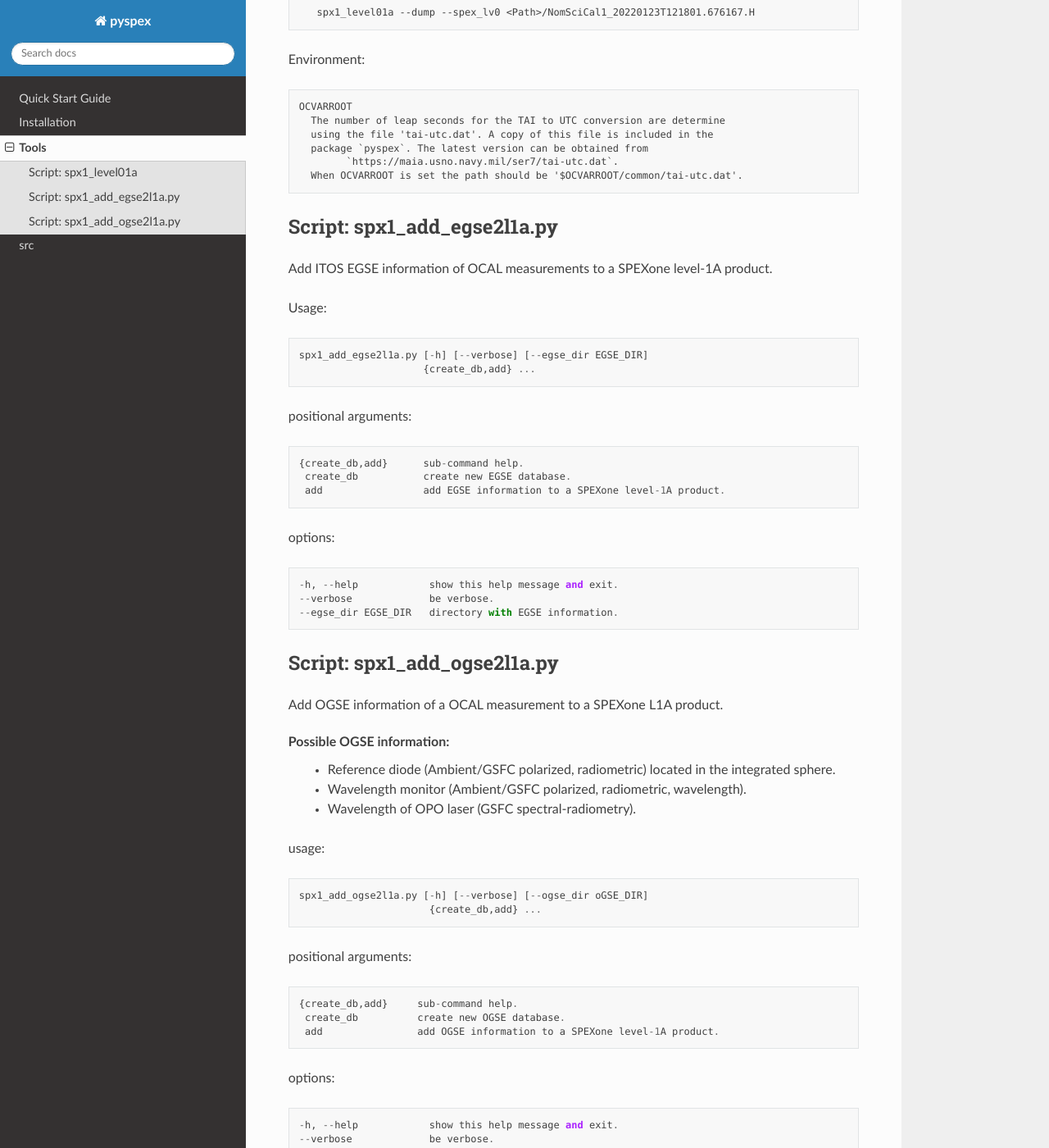
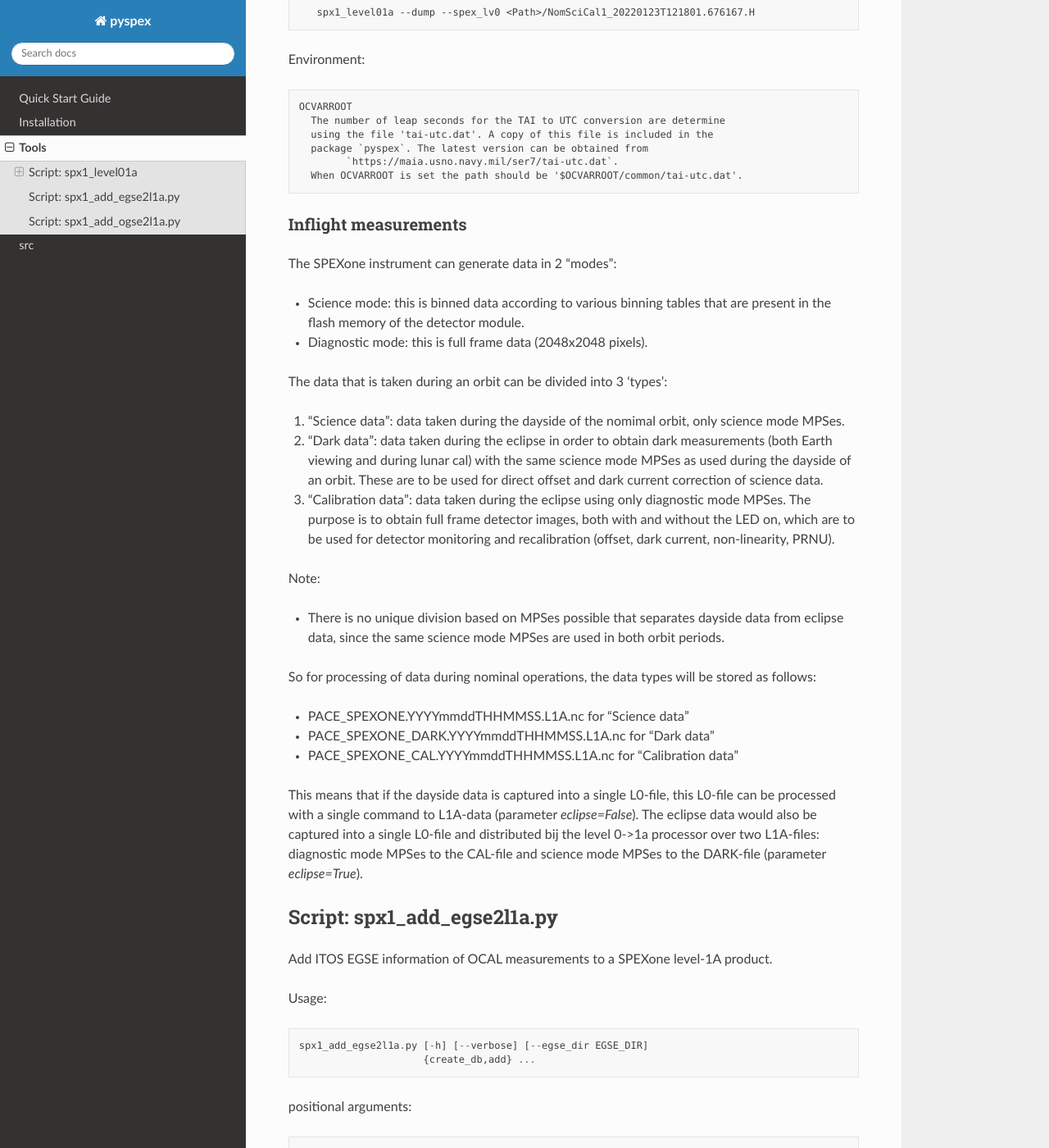
Before and after one commit to rmvanhees/pyspex, a Sphinx documentation site: the page built from docs/tools.rst, in a window 1280 px wide and 1400 px high, scrolled down 1950 px. Shown: the whole window at 82% size. Built offline with Sphinx 7.4.7 and the Read the Docs theme 2.0.0, drawn with Linux system fonts in a browser that asks for light colours.

Commit message:
Added description of inflight data processing

```diff
--- a/docs/tools.rst
+++ b/docs/tools.rst
@@ -104,6 +104,42 @@
          `https://maia.usno.navy.mil/ser7/tai-utc.dat`.
    When OCVARROOT is set the path should be '$OCVARROOT/common/tai-utc.dat'.
 
+Inflight measurements
+~~~~~~~~~~~~~~~~~~~~~
+The SPEXone instrument can generate data in 2 “modes”:
+
+* Science mode: this is binned data according to various binning tables that are present in the flash memory of the detector module.
+
+* Diagnostic mode: this is full frame data (2048x2048 pixels).
+
+The data that is taken during an orbit can be divided into 3 ‘types’:
+
+1. “Science data”: data taken during the dayside of the nomimal orbit, only science mode MPSes.
+
+2. “Dark data”: data taken during the eclipse in order to obtain dark measurements (both Earth viewing and during lunar cal) with the same science mode MPSes as used during the dayside of an orbit. These are to be used for direct offset and dark current correction of science data.
+
+3. “Calibration data”: data taken during the eclipse using only diagnostic mode MPSes. The purpose is to obtain full frame detector images, both with and without the LED on, which are to be used for detector monitoring and recalibration (offset, dark current, non-linearity, PRNU).
+
+Note:
+
+* There is no unique division based on MPSes possible that separates dayside data from eclipse data, since the same science mode MPSes are used in both orbit periods.
+
+So for processing of data during nominal operations, the data types will be stored as follows:
+
+* PACE_SPEXONE.YYYYmmddTHHMMSS.L1A.nc for “Science data”
+
+* PACE_SPEXONE_DARK.YYYYmmddTHHMMSS.L1A.nc for “Dark data”
+
+* PACE_SPEXONE_CAL.YYYYmmddTHHMMSS.L1A.nc for “Calibration data”
+
+This means that if the dayside data is captured into a single L0-file,
+this L0-file can be processed with a single command to L1A-data
+(parameter `eclipse=False`).
+The eclipse data would also be captured into a single L0-file and distributed
+bij the level 0->1a processor over two L1A-files: diagnostic mode MPSes to
+the CAL-file and science mode MPSes to the DARK-file
+(parameter `eclipse=True`).
+
 
 Script: spx1_add_egse2l1a.py
 ----------------------------
```
